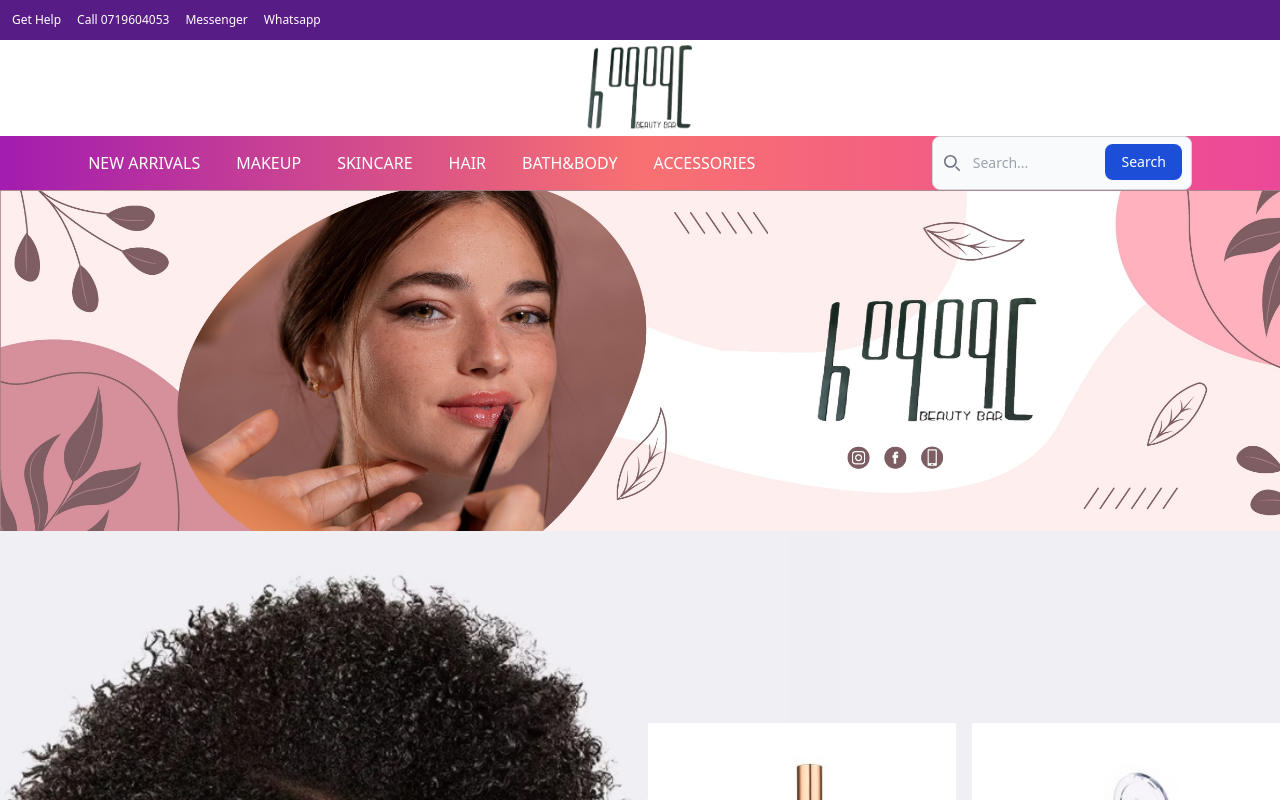
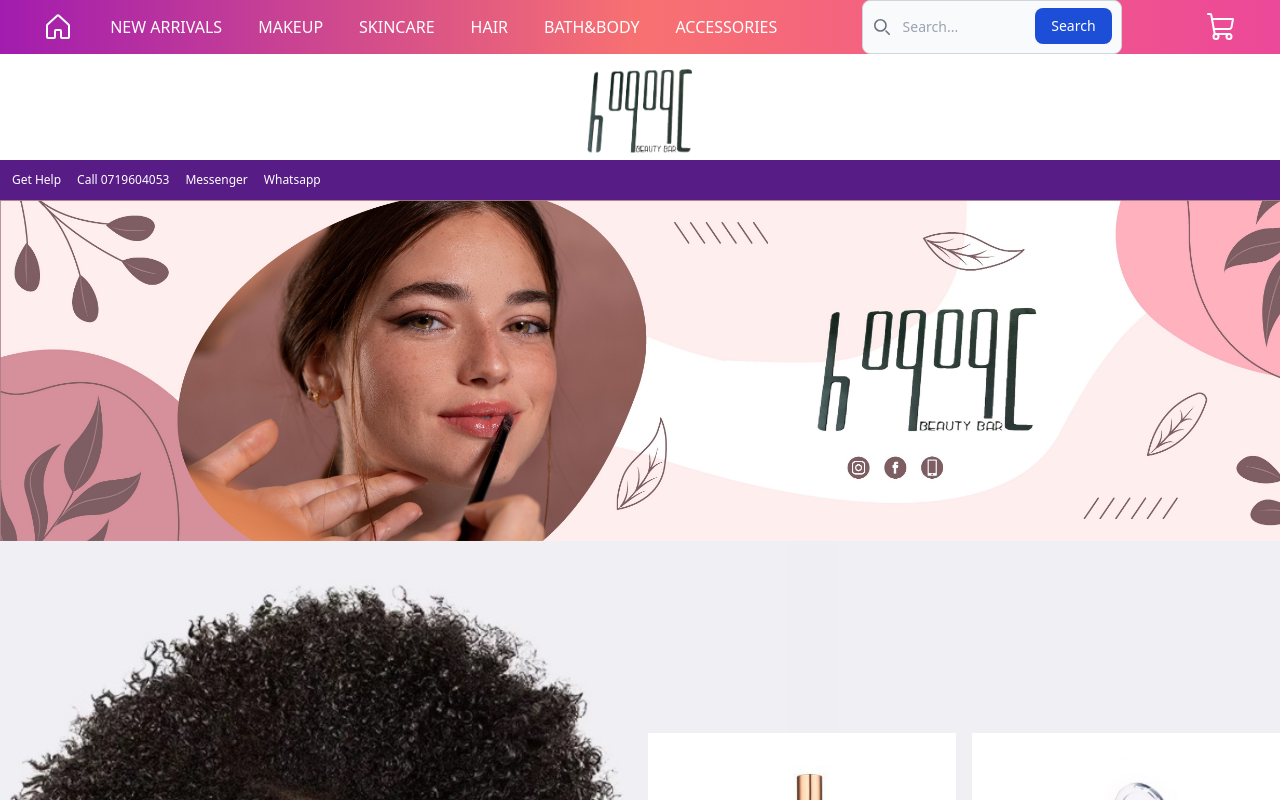
Before and after one commit to KidusThethird/Lemamar_website, a React (Create React App) app: page /cart in a window 1280 px wide. Shown: the top 800 px of the page. Built offline with nearby package versions, Linux system fonts and the light colour scheme.

Commit message:
shop and cart file started

```diff
--- a/package.json
+++ b/package.json
@@ -6,8 +6,10 @@
     "@testing-library/jest-dom": "^5.17.0",
     "@testing-library/react": "^13.4.0",
     "@testing-library/user-event": "^13.5.0",
+    "phosphor-react": "^1.4.1",
     "react": "^18.2.0",
     "react-dom": "^18.2.0",
+    "react-router-dom": "^6.14.2",
     "react-scripts": "5.0.1",
     "web-vitals": "^2.1.4"
   },
--- a/src/App.js
+++ b/src/App.js
@@ -1,79 +1,32 @@
 
 import './App.css';
 import styles from "./index.css"
-import logo from './assets/logo (2).png';
-import cover from './assets/cover 2.jpg';
+
+import {Cover} from './components/cover';
 import products from './productImage';
+
+import {BrowserRouter as Router, Routes, Route} from 'react-router-dom';
+import {Navbar} from './components/navbar';
+import {Cart} from './pages/cart/cart';
+import { Shop} from './pages/shop/shop';
+
+
 
 function App() {
   return (
-    <>
-    {/* Header started */}
+    <div >
 
-    {/* very top contact bar */}
-    <div className='bg-purple-900 text-xs text-white space-x-4 flex p-3'>
-        <p>Get Help</p>
-          <p> Call 0719604053</p>
-          <p> Messenger</p>
-          <p> Whatsapp</p>
-    </div>
+    <Router>
+          <Navbar />
+      <Routes>
 
-    {/* Logo holder*/}
-<div className='items-center '>
-<img src={logo}  alt="Logo" className="h-24 mx-auto" />
-</div>
+          <Route path="/" />
+          <Route path="/cart" />
+      </Routes>
+    </Router>
 
-{/* Menu holder */}
-  <div className="flex items-center justify-around bg-gradient-to-r from-fuchsia-700 via-red-400  to-pink-500">
+  <Cover />
 
-    <ul className="flex text-white uppercase justify-around items-center gap-9 ">
-      <li>
-        <a href=''>New Arrivals</a>
-      </li>
-      <li>
-        <a  href=''>Makeup</a>
-      </li>
-      <li>
-        <a  href=''>Skincare</a>
-      </li>
-      <li>
-
-        <a  href=''>Hair</a>
-      </li>
-      <li>
-        <a  href=''>Bath&Body</a>
-      </li>
-      <li>
-        <a  href=''>Accessories</a>
-      </li>
-    </ul>
-
-<div className="items-center  flex">
-    <form>
-    <label for="default-search" class="mb-2 text-sm font-medium sr-only dark:text-white">Search</label>
-    <div class="relative">
-        <div class="absolute inset-y-0 left-0 flex items-center pl-3 pointer-events-none">
-            <svg class="w-4 h-4 text-gray-500 dark:text-gray-400" aria-hidden="true" xmlns="http://www.w3.org/2000/svg" fill="none" viewBox="0 0 20 20">
-                <path stroke="currentColor" stroke-linecap="round" stroke-linejoin="round" stroke-width="2" d="m19 19-4-4m0-7A7 7 0 1 1 1 8a7 7 0 0 1 14 0Z"/>
-            </svg>
-        </div>
-        <input type="search" id="default-search" class="block w-full p-4 pl-10 text-sm text-gray-900 border border-gray-300 rounded-lg bg-gray-50 focus:ring-blue-500 focus:border-blue-500 dark:bg-gray-700 dark:border-gray-600 dark:placeholder-gray-400 dark:text-white dark:focus:ring-blue-500 dark:focus:border-blue-500" placeholder="Search... " required />
-        <button type="submit" class="text-white absolute right-2.5 bottom-2.5 bg-blue-700 hover:bg-blue-800 focus:ring-4 focus:outline-none focus:ring-blue-300 font-medium rounded-lg text-sm px-4 py-2 dark:bg-blue-600 dark:hover:bg-blue-700 dark:focus:ring-blue-800">Search</button>
-    </div>
-
-  </form>
-</div>
-  </div>
-  {/* Header End */}
-
-
-  {/* COver image Holder start */}
-
-<div>
-  <img src={cover} alt="" />
-</div>
-
-  {/* Cover image Holder End */}
 
 
 
@@ -112,7 +65,7 @@ function App() {
 
 </section>
 {/*  image with few products holder end*/}
-    </>
+    </div>
   );
 }
 
--- /dev/null
+++ b/src/components/cover.jsx
@@ -0,0 +1,18 @@
+import React from 'react';
+
+import CoveImage from '../assets/cover 2.jpg';
+
+export function Cover() {
+  return (
+    <div>
+          {/* COver image Holder start */}
+
+<div className='sticky top-0'>
+  <img src={CoveImage} alt="" />
+</div>
+
+  {/* Cover image Holder End */}
+
+    </div>
+  )
+}
--- /dev/null
+++ b/src/components/navbar.jsx
@@ -0,0 +1,87 @@
+import React from 'react'
+import logo from '../assets/logo (2).png';
+import {ShoppingCart} from 'phosphor-react';
+import {House} from 'phosphor-react';
+import {Link} from 'react-router-dom';
+
+export const Navbar = () => {
+  return (
+    <div className=''>
+
+ {/* Header started */}
+
+
+
+
+{/* Menu holder */}
+  <div className="flex fixed  w-full  z-50  items-center justify-around bg-gradient-to-r from-fuchsia-700 via-red-400  to-pink-500">
+
+    <ul className="flex  text-white uppercase justify-around items-center gap-9 ">
+    <li>
+    <Link to="/">
+    <House size={32} />
+    </Link>
+      </li>
+      <li>
+
+        <a href=''>New Arrivals</a>
+      </li>
+      <li>
+        <a  href=''>Makeup</a>
+      </li>
+      <li>
+        <a  href=''>Skincare</a>
+      </li>
+      <li>
+
+        <a  href=''>Hair</a>
+      </li>
+      <li>
+        <a  href=''>Bath&Body</a>
+      </li>
+      <li>
+        <a  href=''>Accessories</a>
+      </li>
+    </ul>
+
+<div className="items-center  flex">
+    <form>
+    <label for="default-search" class="mb-2 text-sm font-medium sr-only dark:text-white">Search</label>
+    <div class="relative">
+        <div class="absolute inset-y-0 left-0 flex items-center pl-3 pointer-events-none">
+            <svg class="w-4 h-4 text-gray-500 dark:text-gray-400" aria-hidden="true" xmlns="http://www.w3.org/2000/svg" fill="none" viewBox="0 0 20 20">
+                <path stroke="currentColor" stroke-linecap="round" stroke-linejoin="round" stroke-width="2" d="m19 19-4-4m0-7A7 7 0 1 1 1 8a7 7 0 0 1 14 0Z"/>
+            </svg>
+        </div>
+        <input type="search" id="default-search" class="block w-full p-4 pl-10 text-sm text-gray-900 border border-gray-300 rounded-lg bg-gray-50 focus:ring-blue-500 focus:border-blue-500 dark:bg-gray-700 dark:border-gray-600 dark:placeholder-gray-400 dark:text-white dark:focus:ring-blue-500 dark:focus:border-blue-500" placeholder="Search... " required />
+        <button type="submit" class="text-white absolute right-2.5 bottom-2.5 bg-blue-700 hover:bg-blue-800 focus:ring-4 focus:outline-none focus:ring-blue-300 font-medium rounded-lg text-sm px-4 py-2 dark:bg-blue-600 dark:hover:bg-blue-700 dark:focus:ring-blue-800">Search</button>
+    </div>
+
+  </form>
+</div>
+
+<Link to="/cart">
+        <ShoppingCart size={32} className='text-white font-bold'/>
+ </Link>
+
+  </div>
+      {/* Logo holder*/}
+<div className='items-center pt-16'>
+<img src={logo}  alt="Logo" className="h-24 mx-auto" />
+</div>
+
+      {/* very top contact bar */}
+      <div className= ' bg-purple-900 text-xs text-white space-x-4 flex p-3'>
+        <p>Get Help</p>
+          <p> Call 0719604053</p>
+          <p> Messenger</p>
+          <p> Whatsapp</p>
+    </div>
+
+
+
+  {/* Header End */}
+
+    </div>
+  )
+}
--- /dev/null
+++ b/src/pages/cart/cart.jsx
@@ -0,0 +1,7 @@
+import React from 'react'
+
+export const Cart = () => {
+  return (
+    <div>Cart</div>
+  )
+}
--- /dev/null
+++ b/src/pages/shop/shop.jsx
@@ -0,0 +1,7 @@
+import React from 'react'
+
+export const Shop = () => {
+  return (
+    <div>shop</div>
+  )
+}
```
Also changed, not shown: 1 other file (tests, documents, lock files or other folders).
